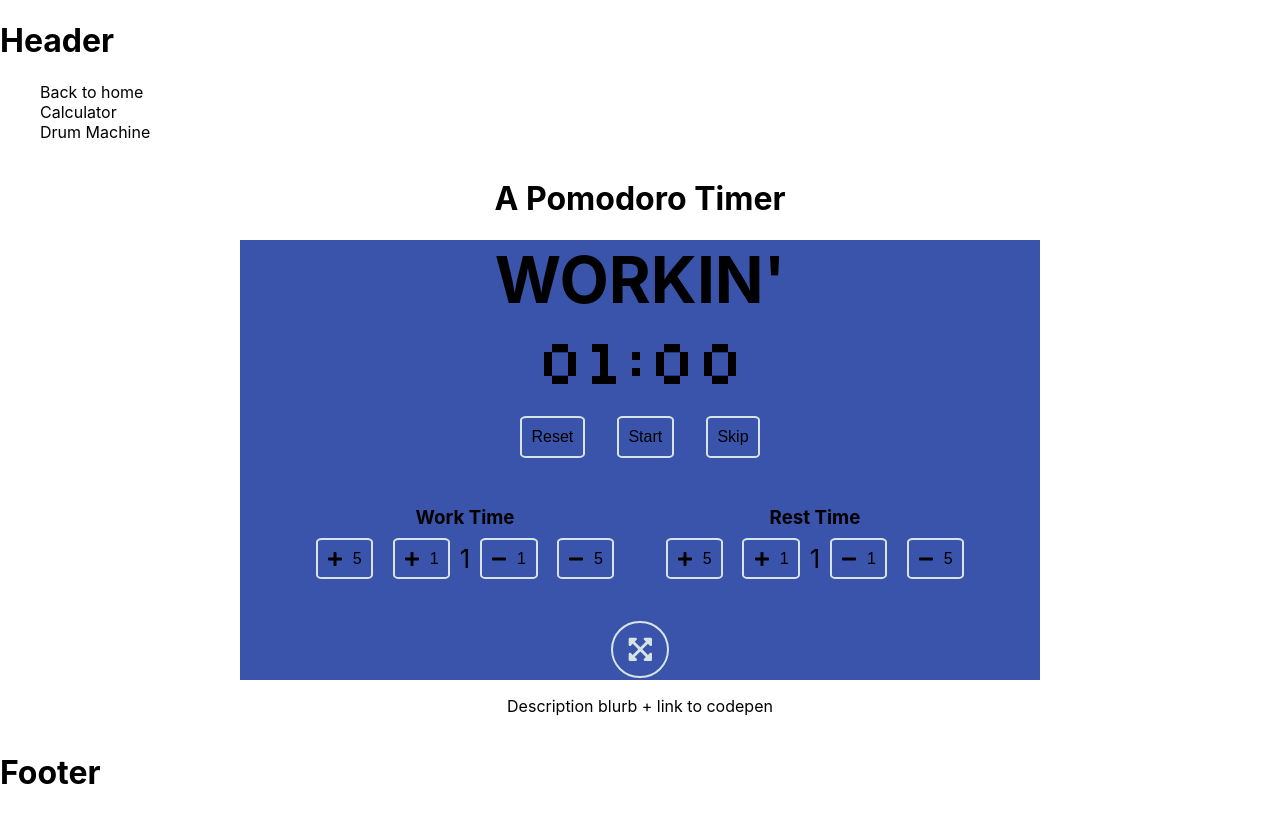
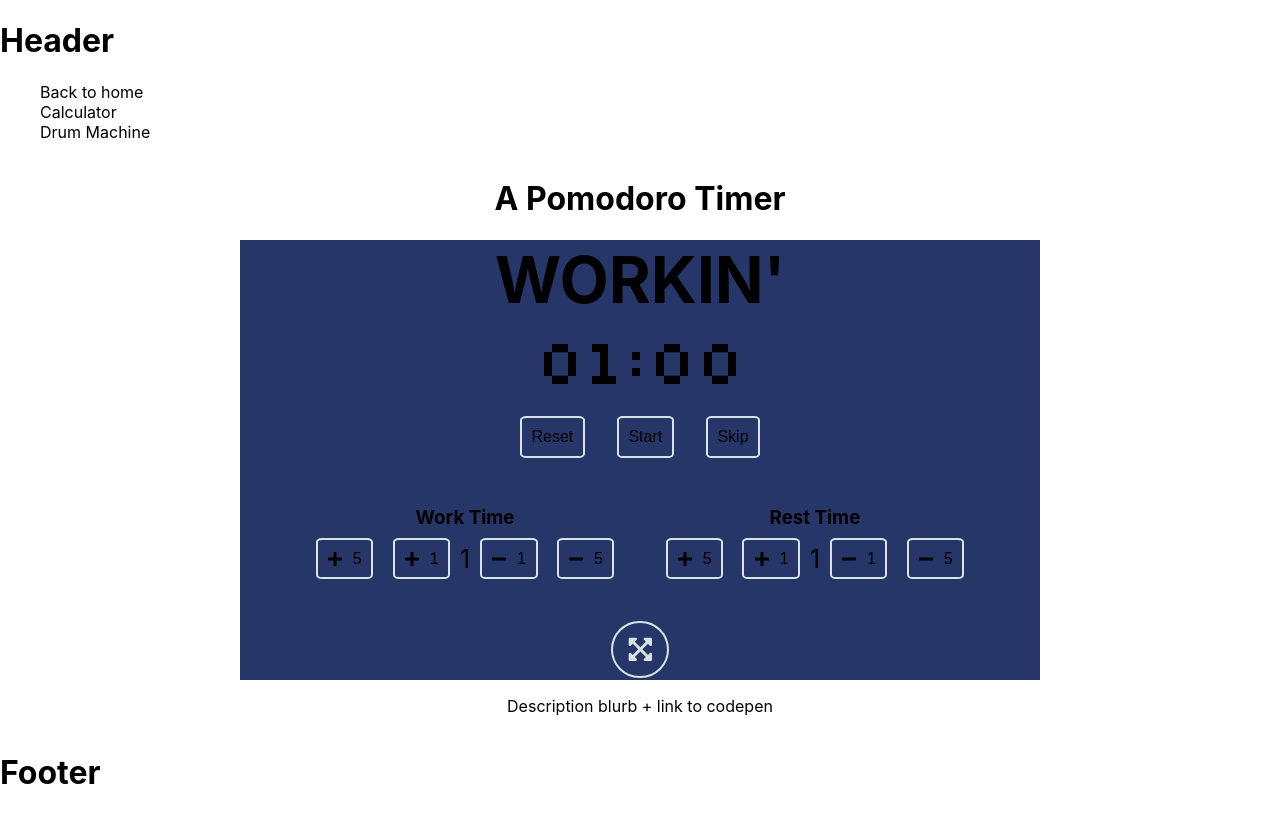
Before and after one commit to nic-vo/nv-portfolio, a Next.js app: page /fcc/Pomodoro in a window 1280 px wide. Built offline with nearby package versions, Linux system fonts and the light colour scheme.

Commit message:
Change styling globally
More contrasting colors
Button color transitions
Better button:disabled visibility

```diff
--- a/components/fcc/pomodoro/PomodoroComp.module.css
+++ b/components/fcc/pomodoro/PomodoroComp.module.css
@@ -42,15 +42,15 @@
 }
 
 .inactive {
-	background-color: #3954aa;
+	background-color: #263669;
 }
 
 .workin {
-	background-color: #5d8955;
+	background-color: #4c7a44;
 }
 
 .restin {
-	background-color: #a65959;
+	background-color: #6b2424;
 }
 
 .timeControls {
@@ -90,15 +90,18 @@
 	color: inherit;
 	border: 2px solid var(--global-color);
 	border-radius: 10%;
+	transition: color var(--fast-transition), background-color var(--fast-transition);
 }
 
 .menter:hover {
-	background-color: var(--global-background);
+	background-color: var(--global-color);
+	color: var(--global-background)
 }
 
 .menter:disabled {
 	cursor: auto;
 	color: var(--global-background);
+	opacity: 0.2;
 	border-color: var(--global-background);
 }
 
```
